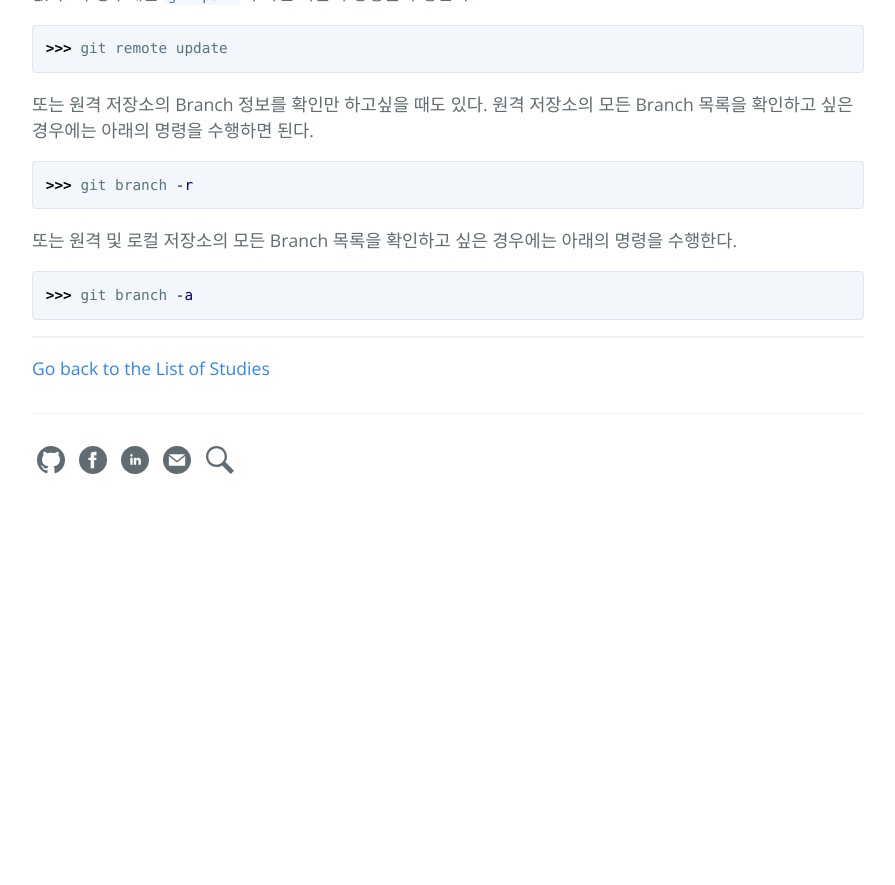
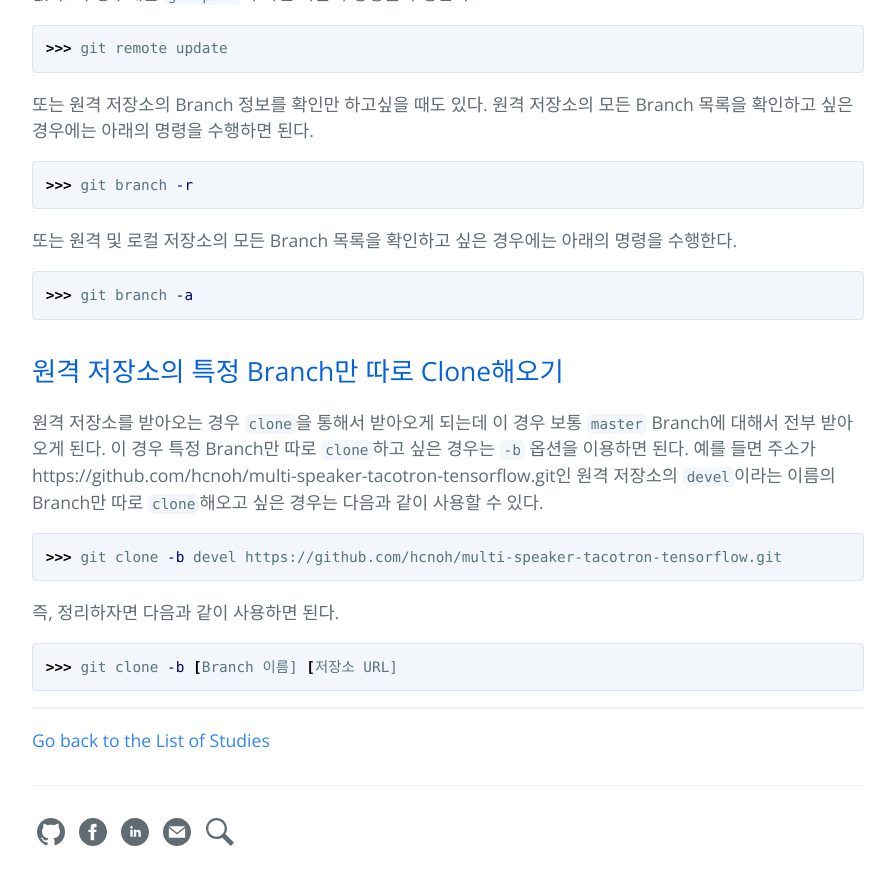
Before and after one commit to hcnoh/hcnoh.github.io, a Jekyll site: the page built from _posts/2019-01-12-git-branch.md, in a window 1280 px wide and 900 px high, scrolled down 2423 px. Shown: the top 885 px of the window, without its empty margins (192-1087 px from the left). Built offline with Jekyll 4.4.1, drawn with Linux system fonts in a browser that asks for light colours; comment, search, counter and statistics services are not loaded; before the commit the page ends 2951 px from its top, so only the background shows below that.

Commit message:
Update 2019-01-12-git-branch.md

````diff
--- a/_posts/2019-01-12-git-branch.md
+++ b/_posts/2019-01-12-git-branch.md
@@ -86,3 +86,16 @@ Branch를 생성하는 명령은 기본적으로 `git branch`이다. 만약 `dev
 ```bash
 >>> git branch -a
 ```
+
+## 원격 저장소의 특정 Branch만 따로 Clone해오기
+원격 저장소를 받아오는 경우 `clone`을 통해서 받아오게 되는데 이 경우 보통 `master` Branch에 대해서 전부 받아오게 된다. 이 경우 특정 Branch만 따로 `clone`하고 싶은 경우는 `-b` 옵션을 이용하면 된다. 예를 들면 주소가 https://github.com/hcnoh/multi-speaker-tacotron-tensorflow.git인 원격 저장소의 `devel`이라는 이름의 Branch만 따로 `clone`해오고 싶은 경우는 다음과 같이 사용할 수 있다.
+
+```bash
+>>> git clone -b devel https://github.com/hcnoh/multi-speaker-tacotron-tensorflow.git
+```
+
+즉, 정리하자면 다음과 같이 사용하면 된다.
+
+```bash
+>>> git clone -b [Branch 이름] [저장소 URL]
+```
````
